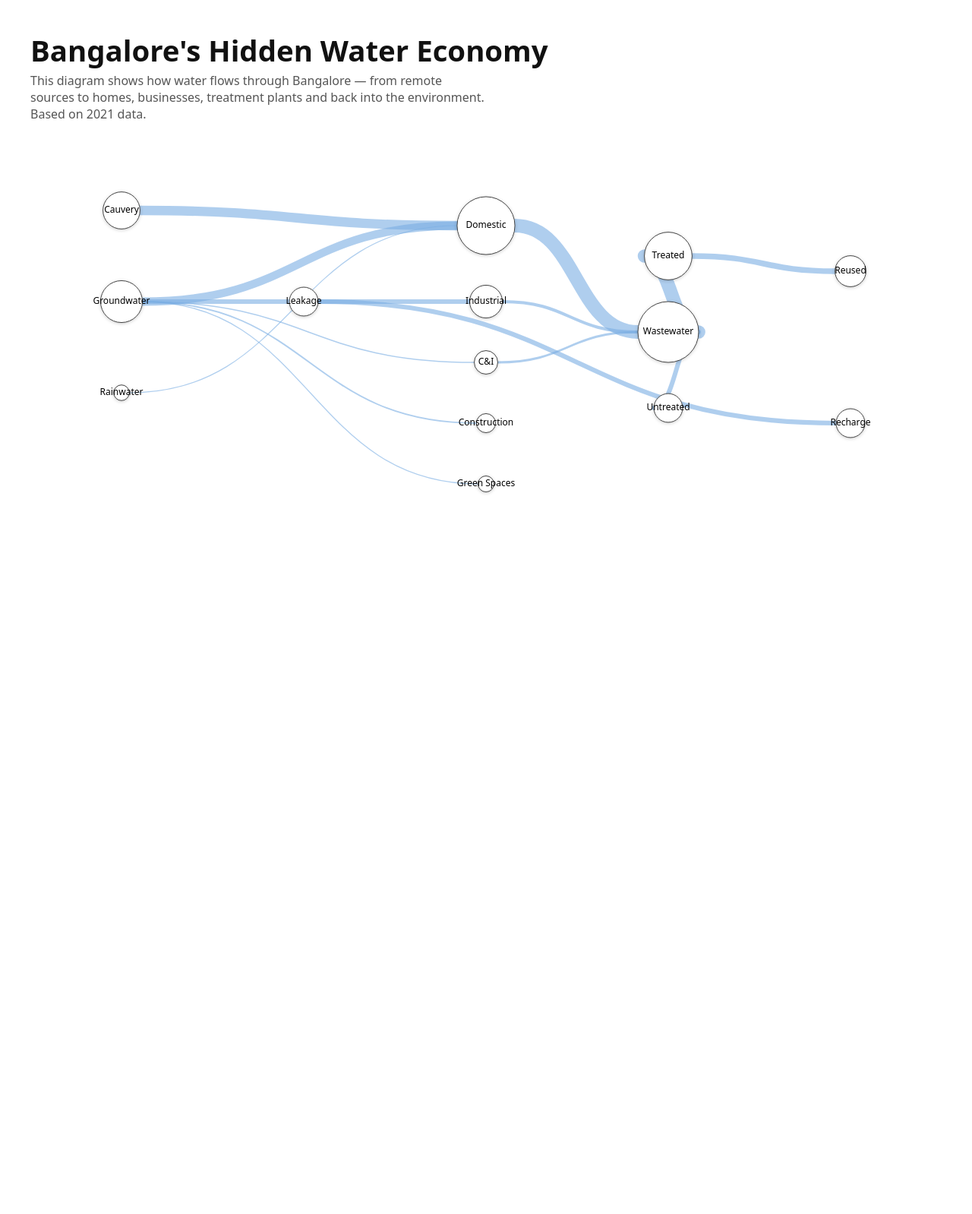
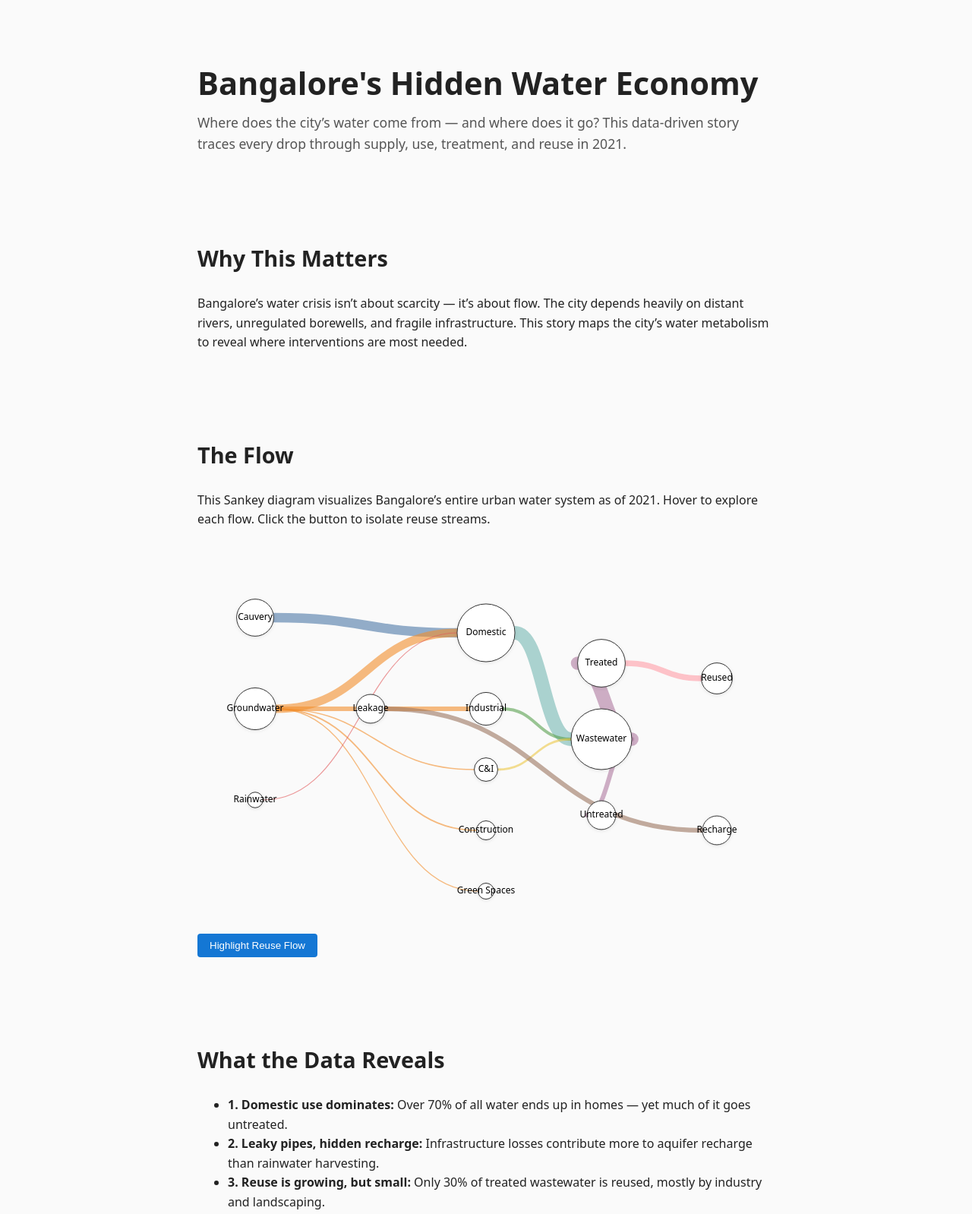
Before and after one commit to daksh-arch/Water-Bangalore, a plain HTML site: page index.html in a window 1280 px wide. Shown: the top 1598 px of the page at 76% size. Before the commit the page ends 817 px from the top, so only its background shows below. Drawn offline with nearby package versions, Linux system fonts and the light colour scheme.

Commit message:
Create longform water flow story with interactive Sankey

```diff
--- a/index.html
+++ b/index.html
@@ -3,28 +3,42 @@
 <head>
 <meta charset="UTF-8">
 <meta name="viewport" content="width=device-width, initial-scale=1.0">
-<title>Bangalore's Hidden Water Economy</title>
+<title>Bangalore Urban Water Flow – 2021</title>
 <style>
+  :root {
+    --text-dark: #222;
+    --text-light: #555;
+    --bg-light: #fafafa;
+    --accent: #1477d4;
+  }
   body {
-    font-family: system-ui, -apple-system, 'Segoe UI', Roboto, 'Helvetica Neue', sans-serif;
+    font-family: system-ui, -apple-system, "Segoe UI", Roboto, "Helvetica Neue", sans-serif;
     margin: 0;
-    padding: 40px;
-    background: #ffffff;
-    color: #111;
+    background: var(--bg-light);
+    color: var(--text-dark);
+    line-height: 1.6;
+  }
+  header, section, footer {
+    padding: 3rem 1rem;
+    max-width: 760px;
+    margin: 0 auto;
   }
   h1 {
-    margin: 0;
-    font-size: 2.4em;
-    font-weight: 600;
+    font-size: 2.6rem;
+    margin-bottom: 0.3rem;
   }
   p.subtitle {
-    margin-top: 0.2em;
-    max-width: 600px;
-    color: #555;
+    font-size: 1.1rem;
+    color: var(--text-light);
+    margin-top: 0;
+  }
+  h2 {
+    margin-top: 0;
+    font-size: 1.8rem;
   }
   #chart {
     width: 100%;
-    height: 600px;
+    height: 500px;
     position: relative;
   }
   svg {
@@ -33,19 +47,18 @@
   }
   path.link {
     fill: none;
-    stroke: #7aaee3;
     stroke-opacity: 0.6;
     stroke-linecap: round;
     transition: stroke-opacity 0.3s;
   }
-  path.link:hover {
+  path.link.highlight {
     stroke-opacity: 0.9;
   }
   circle.node {
-    fill: #ffffff;
-    stroke: #444;
+    stroke: #333;
     stroke-width: 1;
-    filter: drop-shadow(0 1px 2px rgba(0,0,0,0.2));
+    fill: white;
+    filter: drop-shadow(0 1px 2px rgba(0,0,0,0.1));
   }
   text.label {
     font-size: 12px;
@@ -53,10 +66,22 @@
     dominant-baseline: middle;
     pointer-events: none;
   }
+  button {
+    background: var(--accent);
+    color: #fff;
+    border: none;
+    padding: 0.5rem 1rem;
+    border-radius: 4px;
+    cursor: pointer;
+    margin: 1rem 0;
+  }
+  button:focus {
+    outline: none;
+  }
   .tooltip {
     position: absolute;
     pointer-events: none;
-    background: rgba(0,0,0,0.7);
+    background: rgba(0,0,0,0.8);
     color: #fff;
     padding: 4px 6px;
     border-radius: 4px;
@@ -67,10 +92,42 @@
 </style>
 </head>
 <body>
-<h1>Bangalore's Hidden Water Economy</h1>
-<p class="subtitle">This diagram shows how water flows through Bangalore — from remote sources to homes, businesses, treatment plants and back into the environment. Based on 2021 data.</p>
-<div id="chart"></div>
-<div id="tooltip" class="tooltip"></div>
+<header>
+  <h1>Bangalore's Hidden Water Economy</h1>
+  <p class="subtitle">Where does the city’s water come from — and where does it go? This data-driven story traces every drop through supply, use, treatment, and reuse in 2021.</p>
+</header>
+
+<section id="context">
+  <h2>Why This Matters</h2>
+  <p>Bangalore’s water crisis isn’t about scarcity — it’s about flow. The city depends heavily on distant rivers, unregulated borewells, and fragile infrastructure. This story maps the city’s water metabolism to reveal where interventions are most needed.</p>
+</section>
+
+<section id="sankey">
+  <h2>The Flow</h2>
+  <p>This Sankey diagram visualizes Bangalore’s entire urban water system as of 2021. Hover to explore each flow. Click the button to isolate reuse streams.</p>
+  <div id="chart"></div>
+  <button id="highlight-btn">Highlight Reuse Flow</button>
+  <div id="tooltip" class="tooltip"></div>
+</section>
+
+<section id="insights">
+  <h2>What the Data Reveals</h2>
+  <ul>
+    <li><strong>1. Domestic use dominates:</strong> Over 70% of all water ends up in homes — yet much of it goes untreated.</li>
+    <li><strong>2. Leaky pipes, hidden recharge:</strong> Infrastructure losses contribute more to aquifer recharge than rainwater harvesting.</li>
+    <li><strong>3. Reuse is growing, but small:</strong> Only 30% of treated wastewater is reused, mostly by industry and landscaping.</li>
+  </ul>
+</section>
+
+<section id="conclusion">
+  <h2>Designing a Better System</h2>
+  <p>With better incentives for reuse, stricter borewell tracking, and decentralized treatment, Bangalore can shift from a linear to a circular water economy. This story offers a snapshot of what that transformation must address.</p>
+</section>
+
+<footer>
+  <p>Sources: BWSSB 2021 reports. Built by Codex for demonstration purposes.</p>
+  <p>&copy; 2021</p>
+</footer>
 
 <script src="https://d3js.org/d3.v7.min.js"></script>
 <script>
@@ -120,6 +177,7 @@ const maxLink = d3.max(links, d => d.value);
 
 const radiusScale = d3.scaleSqrt().domain([0, maxTotal]).range([8, 40]);
 const linkWidth = d3.scaleLinear().domain([0, maxLink]).range([1, 18]);
+const color = d3.scaleOrdinal(d3.schemeTableau10);
 
 const chart = d3.select('#chart');
 const width = chart.node().clientWidth;
@@ -149,11 +207,12 @@ const pos = {
 // Draw links
 const tooltip = d3.select('#tooltip');
 
-svg.append('g')
+const link = svg.append('g')
   .selectAll('path')
   .data(links)
   .join('path')
     .attr('class', 'link')
+    .attr('stroke', d => color(d.source))
     .attr('d', d => {
       const s = pos[d.source];
       const t = pos[d.target];
@@ -183,6 +242,7 @@ const node = svg.append('g')
 
 node.append('circle')
   .attr('class', 'node')
+  .attr('fill', d => color(d.id))
   .attr('cx', d => pos[d.id][0])
   .attr('cy', d => pos[d.id][1])
   .attr('r', d => radiusScale(totals[d.id]));
@@ -193,6 +253,13 @@ node.append('text')
   .attr('y', d => pos[d.id][1])
   .text(d => d.id);
 
+let highlighted = false;
+d3.select('#highlight-btn').on('click', () => {
+  highlighted = !highlighted;
+  link.classed('highlight', d => highlighted && d.target === 'Reused')
+      .style('stroke-opacity', d => highlighted ? (d.target === 'Reused' ? 0.9 : 0.1) : 0.6);
+});
+
 </script>
 </body>
 </html>
```
